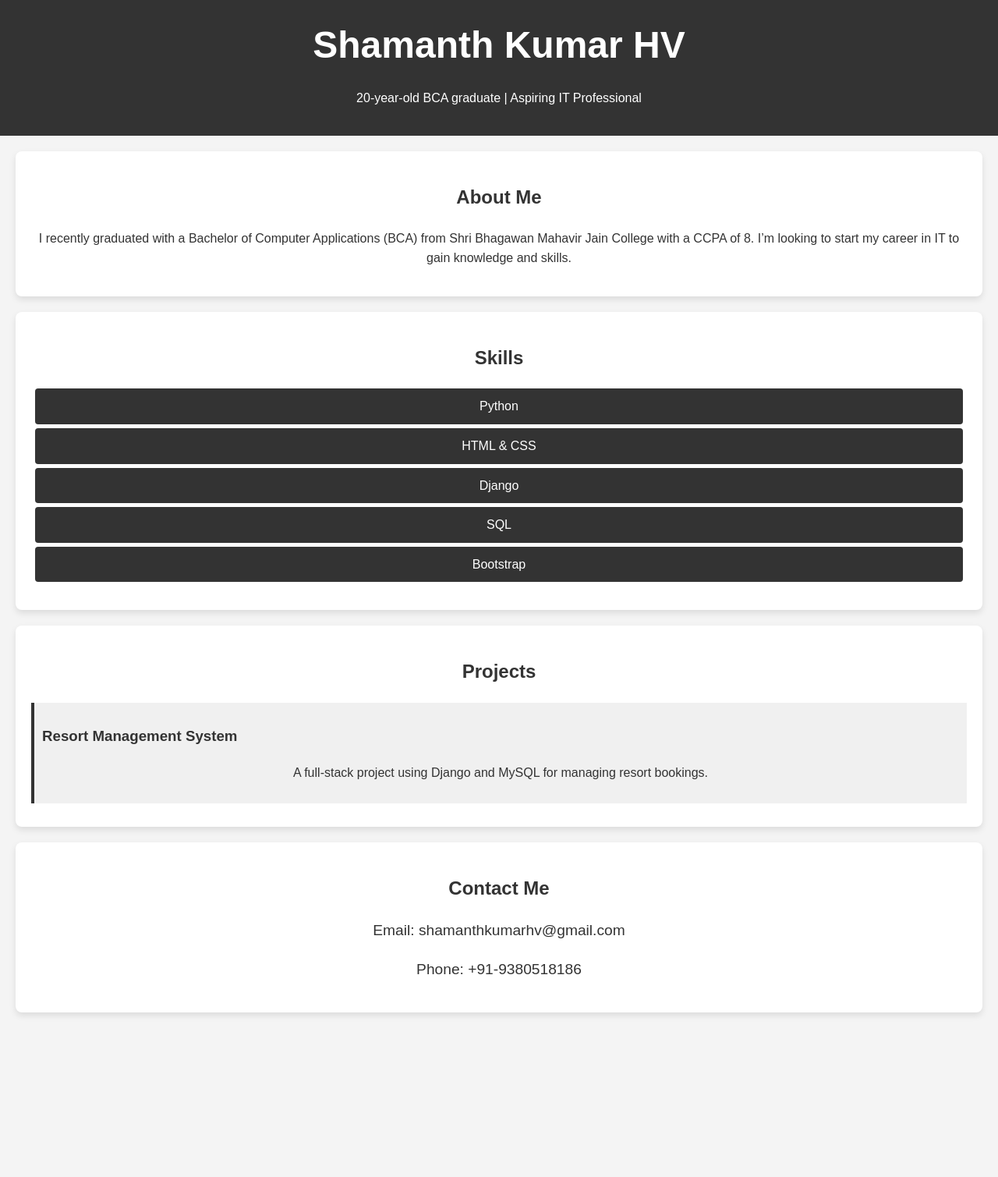
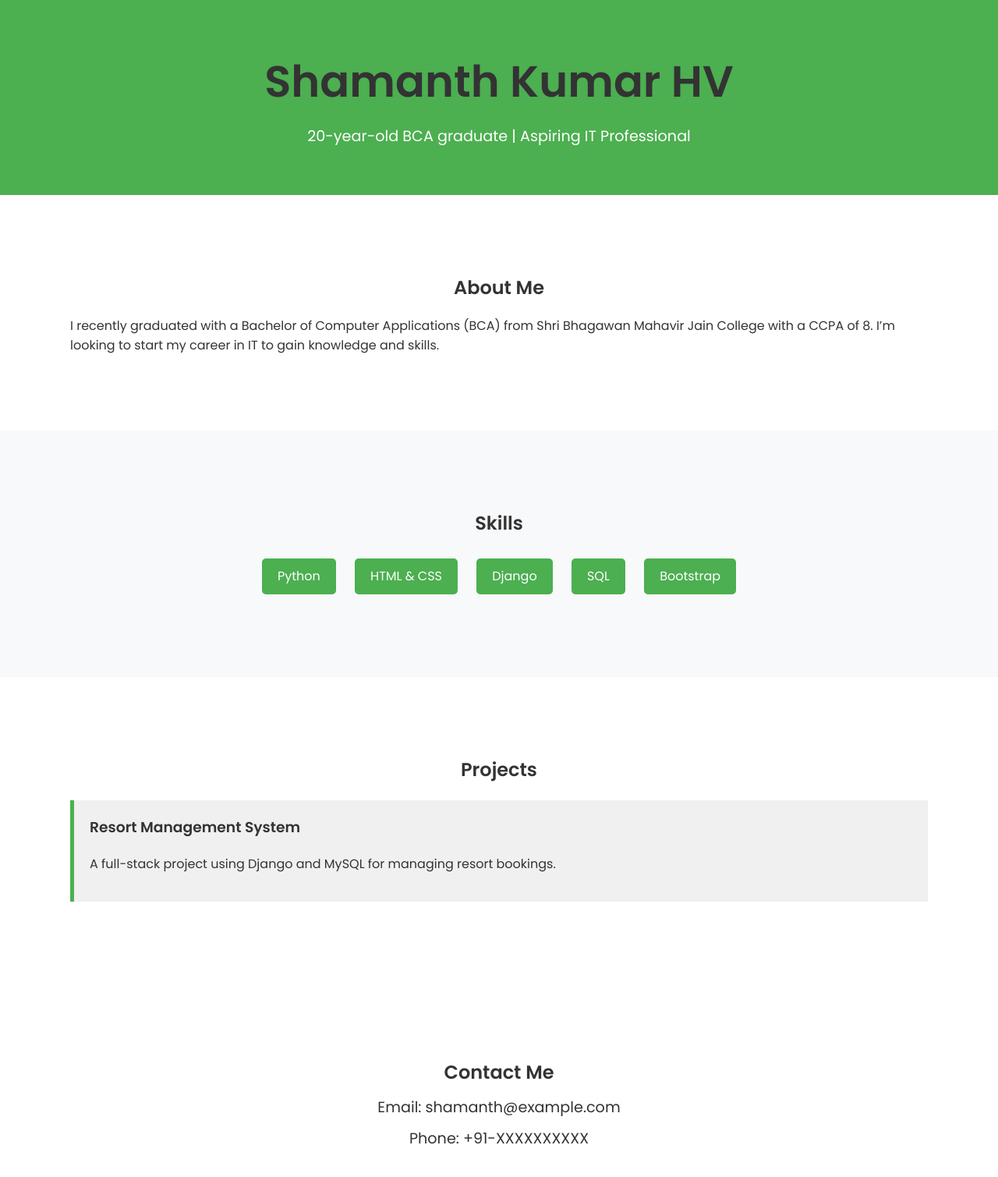
Before and after one commit to shamanthkumarhv/shamanthkumarhv.github.io, a plain HTML site: page index.html in a window 1280 px wide. Shown: the top 1509 px of the page at 78% size. Before the commit the page ends 1318 px from the top, so only its background shows below. Drawn offline with Linux system fonts and the light colour scheme.

Commit message:
updated version of my portfolio weebsite

```diff
--- a/index.html
+++ b/index.html
@@ -3,24 +3,32 @@
 <head>
     <meta charset="UTF-8">
     <meta name="viewport" content="width=device-width, initial-scale=1.0">
-    <title>Your Name's Portfolio</title>
-    <link rel="stylesheet" href="style.css"> <!-- Link to CSS file -->
+    <title>Shamanth Kumar HV | Portfolio</title>
+    <link rel="stylesheet" href="style.css">
+    <!-- Adding Google Font -->
+    <link href="https://fonts.googleapis.com/css2?family=Poppins:wght@300;400;600&display=swap" rel="stylesheet">
 </head>
 <body>
+
     <!-- Header Section -->
     <header>
+        <div class="container">
             <h1>Shamanth Kumar HV</h1>
             <p>20-year-old BCA graduate | Aspiring IT Professional</p>
+        </div>
     </header>
 
     <!-- About Section -->
     <section id="about">
+        <div class="container">
             <h2>About Me</h2>
             <p>I recently graduated with a Bachelor of Computer Applications (BCA) from Shri Bhagawan Mahavir Jain College with a CCPA of 8. I’m looking to start my career in IT to gain knowledge and skills.</p>
+        </div>
     </section>
 
     <!-- Skills Section -->
     <section id="skills">
+        <div class="container">
             <h2>Skills</h2>
             <ul>
                 <li>Python</li>
@@ -29,31 +37,42 @@
                 <li>SQL</li>
                 <li>Bootstrap</li>
             </ul>
+        </div>
     </section>
 
     <!-- Projects Section -->
     <section id="projects">
+        <div class="container">
             <h2>Projects</h2>
             <div class="project">
                 <h3>Resort Management System</h3>
                 <p>A full-stack project using Django and MySQL for managing resort bookings.</p>
             </div>
+        </div>
     </section>
 
     <!-- Achievements Section -->
     <!-- <section id="achievements">
+        <div class="container">
             <h2>Achievements</h2>
             <ul>
-            <li>Gold Medal in Karate (2024)</li> -->
-            <!-- <li>Bronze Medals in Karate (2023, 2022)</li> -->
-        <!-- </ul>
+                <li>Gold Medal in Karate (2024)</li>
+                <li>Bronze Medals in Karate (2023, 2022)</li>
+            </ul>
+        </div>
     </section> -->
 
     <!-- Contact Section -->
     <section id="contact">
+        <div class="container">
             <h2>Contact Me</h2>
-        <p>Email: shamanthkumarhv@gmail.com</p>
-        <p>Phone: +91-9380518186</p>
+            <p>Email: shamanth@example.com</p>
+            <p>Phone: +91-XXXXXXXXXX</p>
+        </div>
     </section>
+    <footer>
+        <p>&copy; 2024 Shamanth Kumar HV. All rights reserved.</p>
+    </footer>
+
 </body>
 </html>
--- a/style.css
+++ b/style.css
@@ -1,67 +1,137 @@
 /* General Styles */
 body {
-    font-family: Arial, sans-serif;
-    line-height: 1.6;
+    font-family: 'Poppins', sans-serif;
+    background-color: #f4f4f4;
+    color: #333;
     margin: 0;
     padding: 0;
-    background-color: #f4f4f4;
-    color: #333;
+    line-height: 1.6;
 }
 
-header {
-    background: #333;
-    color: #fff;
-    padding: 20px 0;
+h1, h2 {
+    color: #333;
+    margin-bottom: 10px;
     text-align: center;
 }
 
-h1 {
-    margin: 0;
-    font-size: 3em;
-}
-
-h2 {
-    color: #333;
-    text-align: center;
-    margin: 20px 0;
-}
-
-p {
+/* Header Styles */
+header {
+    background-color: #4CAF50;
+    color: white;
+    padding: 40px 0;
     text-align: center;
 }
 
-/* Section Styles */
-section {
-    padding: 20px;
-    margin: 20px;
-    background: #fff;
-    border-radius: 8px;
-    box-shadow: 0 4px 8px rgba(0, 0, 0, 0.1);
+header h1 {
+    font-size: 3.5rem;
+    margin: 0;
+    font-weight: 600;
 }
 
-ul {
-    list-style-type: none;
-    padding: 0;
+header p {
+    font-size: 1.2rem;
+    margin: 10px 0 0;
 }
 
-ul li {
-    background: #333;
-    color: #fff;
-    margin: 5px;
-    padding: 10px;
-    border-radius: 4px;
+/* Container for Sections */
+.container {
+    max-width: 1100px;
+    margin: 0 auto;
+    padding: 20px;
+}
+
+/* About Section */
+#about {
+    padding: 60px 20px;
+    background-color: #fff;
+    box-shadow: 0 4px 8px rgba(0,0,0,0.1);
+}
+
+/* Skills Section */
+#skills {
+    padding: 60px 20px;
+    background-color: #f8f9fa;
+}
+
+#skills ul {
+    list-style: none;
+    padding: 0;
     text-align: center;
 }
 
-/* Project Section */
-.project {
-    background: #f0f0f0;
-    padding: 10px;
-    margin: 10px 0;
-    border-left: 4px solid #333;
+#skills ul li {
+    display: inline-block;
+    background-color: #4CAF50;
+    color: white;
+    padding: 10px 20px;
+    margin: 10px;
+    border-radius: 5px;
 }
 
+/* Projects Section */
+#projects {
+    padding: 60px 20px;
+    background-color: #fff;
+}
+
+.project {
+    background-color: #f0f0f0;
+    padding: 20px;
+    margin: 20px 0;
+    border-left: 5px solid #4CAF50;
+}
+
+.project h3 {
+    margin-top: 0;
+}
+
+/* Achievements Section
+#achievements {
+    padding: 60px 20px;
+    background-color: #f8f9fa;
+}
+
+#achievements ul {
+    list-style: none;
+    padding: 0;
+    text-align: center;
+}
+
+#achievements ul li {
+    background-color: #4CAF50;
+    color: white;
+    padding: 10px 20px;
+    margin: 10px;
+    display: inline-block;
+    border-radius: 5px;
+} */
+
 /* Contact Section */
+#contact {
+    padding: 60px 20px;
+    background-color: #fff;
+    text-align: center;
+}
+
 #contact p {
-    font-size: 1.2em;
+    font-size: 1.2rem;
+    margin: 10px 0;
 }
+
+/* Footer (Optional, if you want to add it later) */
+footer {
+    background-color: #333;
+    color: white;
+    padding: 20px 0;
+    text-align: center;
+    font-size: 1rem;
+    margin-top: 40px;
+}
+@media (max-width: 768px) {
+    h1 {
+        font-size: 2.5rem;
+    }
+    .container {
+        padding: 10px;
+    }
+}
```
Lines whose indentation alone changed are shown as unchanged.
